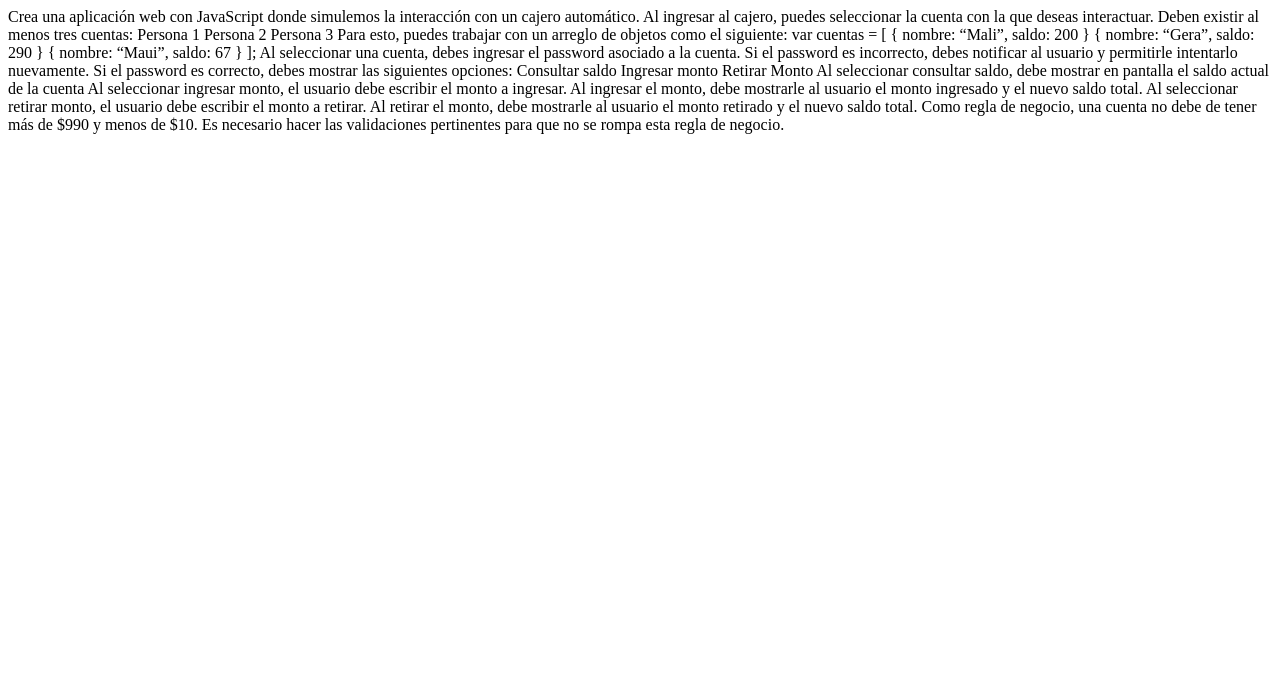
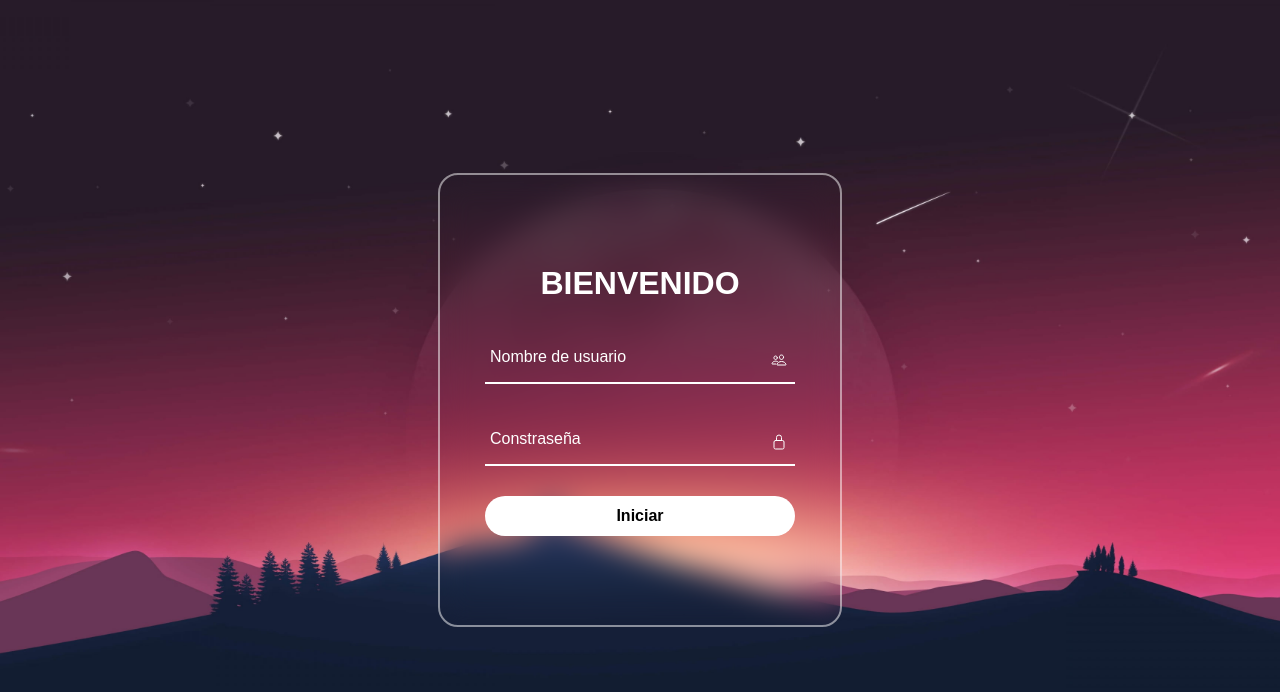
Before and after one commit to MrsAgreste/Cajero_Automatico, a plain HTML site: page index.html in a window 1280 px wide. Drawn offline with nearby package versions, Linux system fonts and the light colour scheme.

Commit message:
Index con estilos

```diff
--- a/index.html
+++ b/index.html
@@ -4,12 +4,46 @@
     <meta charset="UTF-8">
     <meta http-equiv="X-UA-Compatible" content="IE=edge">
     <meta name="viewport" content="width=device-width, initial-scale=1.0">
+    <!-- Librerias de Iconos -->
+    <script defer type="module" src="https://unpkg.com/ionicons@7.1.0/dist/ionicons/ionicons.esm.js"></script>
+    <script defer nomodule src="https://unpkg.com/ionicons@7.1.0/dist/ionicons/ionicons.js"></script>
+    <!-- Librerias de Boostrap -->
+    <!-- <link rel="stylesheet" href="https://maxcdn.bootstrapcdn.com/bootstrap/3.4.1/css/bootstrap.min.css">
+    <script src="https://ajax.googleapis.com/ajax/libs/jquery/3.6.4/jquery.min.js"></script>
+    <script src="https://maxcdn.bootstrapcdn.com/bootstrap/3.4.1/js/bootstrap.min.js"></script> -->
+
     <link rel="stylesheet" href="style.css">
     <script defer src="script.js"></script>
     <title>Cajero</title>
 </head>
 <body>
-    Crea una aplicación web con JavaScript donde simulemos la interacción con un cajero automático.
+
+    <section>
+        <div class="form-box">
+            <div class="form-value">
+                <form action="">
+                    <h2>BIENVENIDO</h2>
+                    <div class="inputbox">
+                        <ion-icon name="people-outline"></ion-icon>
+                        <input type="text" placeholder=" " required>
+                        <label for="">Nombre de usuario</label>
+                    </div>
+                    <div class="inputbox">
+                        <ion-icon name="lock-closed-outline"></ion-icon>
+                        <input type="password" placeholder=" " required>
+                        <label for="">Constraseña</label>
+                    </div>
+                    <button>Iniciar</button>
+                </form>
+            </div>
+        </div>
+    </section>
+
+
+
+
+
+    <!-- Crea una aplicación web con JavaScript donde simulemos la interacción con un cajero automático.
 Al ingresar al cajero, puedes seleccionar la cuenta con la que deseas interactuar. Deben existir al menos tres cuentas:
 Persona 1
 Persona 2
@@ -28,6 +62,7 @@ Al seleccionar consultar saldo, debe mostrar en pantalla el saldo actual de la c
 Al seleccionar ingresar monto, el usuario debe escribir el monto a ingresar. Al ingresar el monto, debe mostrarle al usuario el monto ingresado y el nuevo saldo total.
 Al seleccionar retirar monto, el usuario debe escribir el monto a retirar. Al retirar el monto, debe mostrarle al usuario el monto retirado y el nuevo saldo total.
 
-Como regla de negocio, una cuenta no debe de tener más de $990 y menos de $10. Es necesario hacer las validaciones pertinentes para que no se rompa esta regla de negocio.
+Como regla de negocio, una cuenta no debe de tener más de $990 y menos de $10. Es necesario hacer las validaciones pertinentes para que no se rompa esta regla de negocio. -->
+
 </body>
 </html>
--- a/style.css
+++ b/style.css
@@ -0,0 +1,81 @@
+@import url('https://fonts.googleapis.com/css2?family=Bangers&display=swap');
+* {
+    padding: 0;
+    margin: 0;
+    font-family: 'poppins',sans-serif;
+}
+section {
+    display: flex;
+    justify-content: center;
+    align-items: center;
+    min-height: 100vh;
+    width: 100%;
+    background: url('img/background.jpg')no-repeat;
+    background-position: center;
+    background-size: cover;
+}
+.form-box {
+    position: relative;
+    width: 400px;
+    height: 450px;
+    background: transparent;
+    border: 2px solid rgba(255, 255, 255, 0.5);
+    border-radius: 20px;
+    backdrop-filter: blur(15px);
+    display: flex;
+    justify-content: center;
+    align-items: center;
+}
+h2 {
+    font-size: 2em;
+    color: #fff;
+    text-align: center;
+}
+.inputbox {
+    position: relative;
+    margin: 30px 0;
+    width: 310px;
+    border-bottom: 2px solid #fff;
+}
+.inputbox label {
+    position: absolute;
+    top: 50%;
+    left: 5px;
+    transform: translateY(-50%);
+    color: #fff;
+    font-size: 1em;
+    pointer-events: none;
+    transition: .5s;
+}
+input:focus ~ label,
+input:not(:placeholder-shown) ~ label{
+top: -5px;
+}
+.inputbox input {
+    width: 100%;
+    height: 50px;
+    background: transparent;
+    border: none;
+    outline: none;
+    font-size: 1em;
+    padding: 0 35px 0 5px;
+    color: #fff;
+}
+.inputbox ion-icon {
+    position: absolute;
+    right: 8px;
+    color: #fff;
+    font-size: 1em;
+    top: 20px;
+}
+button {
+    width: 100%;
+    height: 40px;
+    border-radius: 40px;
+    background: #fff;
+    border: none;
+    outline: none;
+    cursor: pointer;
+    font-size: 1em;
+    font-weight: 600;
+}
```
Also changed, not shown: img/background.jpg (added), img/chica1.jpg (added).
